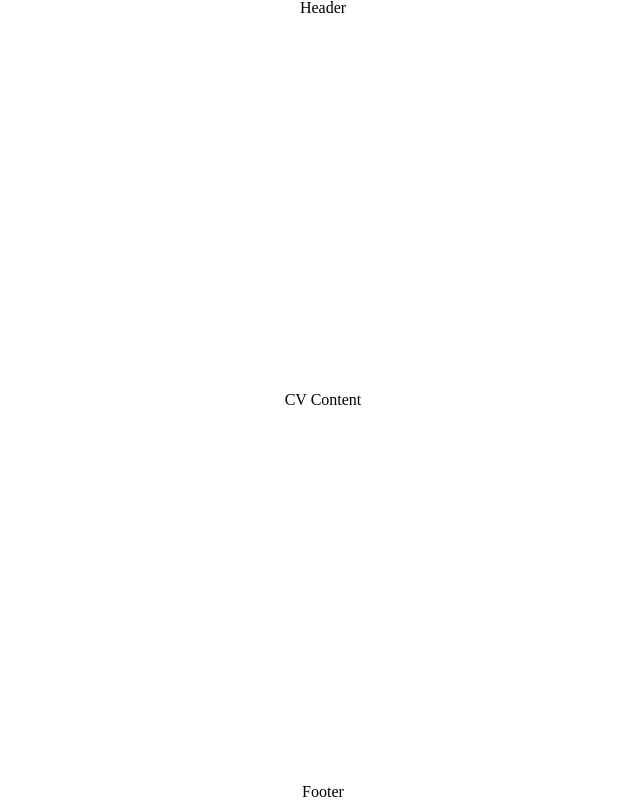
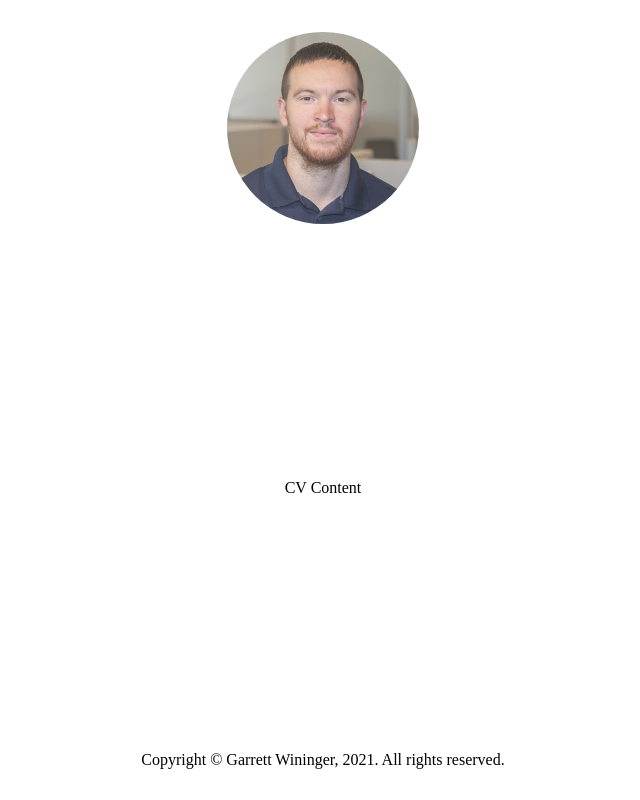
Before and after one commit to garrett-s-wininger/garrett-s-wininger.github.io, a React (Create React App) app: page / in a window 1280 px wide. Shown: the whole page, without its empty margins (317-957 px from the left). Built offline with nearby package versions, Linux system fonts and the light colour scheme.

Commit message:
Modification of footer to contain copyright information, added profile picture

```diff
--- a/src/components/CVContent.js
+++ b/src/components/CVContent.js
@@ -1,4 +1,5 @@
 // @flow
+'use strict';
 import "./cvContent.css";
 import * as React from 'react';
 
--- a/src/components/CopyrightFooter.js
+++ b/src/components/CopyrightFooter.js
@@ -1,11 +1,14 @@
 // @flow
+'use strict';
 import "./copyrightFooter.css";
 import * as React from 'react';
+
+const currentDate: Date = new Date();
 
 const CopyrightFooter = (): React.MixedElement => {
     return (
         <footer className="copyrightFooter">
-            <p>Footer</p>
+            <p>{`Copyright \u00A9 Garrett Wininger, ${currentDate.getFullYear()}. All rights reserved.`}</p>
         </footer>
     );
 }
--- a/src/components/PageHeader.js
+++ b/src/components/PageHeader.js
@@ -1,11 +1,13 @@
 // @flow
-import "./pageHeader.css";
+'use strict';
+import './pageHeader.css';
+import ProfilePicture from './ProfilePicture';
 import * as React from 'react';
 
 const PageHeader = (): React.MixedElement => {
     return (
         <header className="pageHeader">
-            <p>Header</p>
+            <ProfilePicture imageSource="/profile.png" altText="Garrett Wininger" />
         </header>
     );
 }
--- a/src/components/PortfolioPage.js
+++ b/src/components/PortfolioPage.js
@@ -1,4 +1,5 @@
 // @flow
+'use strict';
 import './portfolioPage.css';
 import CopyrightFooter from './CopyrightFooter';
 import CVContent from './CVContent';
--- /dev/null
+++ b/src/components/ProfilePicture.js
@@ -0,0 +1,17 @@
+// @flow
+'use strict';
+import './profilePicture.css';
+import * as React from 'react';
+
+type Props = $ReadOnly<{
+    imageSource: string,
+    altText: string
+}>;
+
+const ProfilePicture = ({imageSource, altText}: Props): React.MixedElement => {
+    return (
+        <img className="profilePicture" src={imageSource} alt={altText} />
+    );
+}
+
+export default ProfilePicture;
--- a/src/components/copyrightFooter.css
+++ b/src/components/copyrightFooter.css
@@ -4,4 +4,5 @@
     flex-direction: horizontal;
     grid-row: "footer";
     justify-content: center;
+    margin-bottom: 2rem;
 }
--- a/src/components/pageHeader.css
+++ b/src/components/pageHeader.css
@@ -4,4 +4,5 @@
     flex-direction: horizontal;
     grid-row: "header";
     justify-content: center;
+    margin-top: 2rem;
 }
--- /dev/null
+++ b/src/components/profilePicture.css
@@ -0,0 +1,5 @@
+.profilePicture {
+    border-radius: 50%;
+    height: 12rem;
+    width: 12rem;
+}
--- a/src/index.js
+++ b/src/index.js
@@ -1,10 +1,10 @@
 // @flow
+'use strict';
 import './reset.css';
 
 import App from './App';
 import React from 'react';
 import ReactDOM from 'react-dom';
-import reportWebVitals from './reportWebVitals';
 
 ReactDOM.render(
   <React.StrictMode>
@@ -12,8 +12,3 @@ ReactDOM.render(
   </React.StrictMode>,
   document.getElementById('root')
 );
-
-// If you want to start measuring performance in your app, pass a function
-// to log results (for example: reportWebVitals(console.log))
-// or send to an analytics endpoint. Learn more: https://bit.ly/CRA-vitals
-reportWebVitals();
--- a/src/reportWebVitals.js
+++ /dev/null
@@ -1,13 +0,0 @@
-const reportWebVitals = onPerfEntry => {
-  if (onPerfEntry && onPerfEntry instanceof Function) {
-    import('web-vitals').then(({ getCLS, getFID, getFCP, getLCP, getTTFB }) => {
-      getCLS(onPerfEntry);
-      getFID(onPerfEntry);
-      getFCP(onPerfEntry);
-      getLCP(onPerfEntry);
-      getTTFB(onPerfEntry);
-    });
-  }
-};
-
-export default reportWebVitals;
```
Also changed, not shown: src/setupTests.js (+2 -0 lines), public/profile.png (added).
